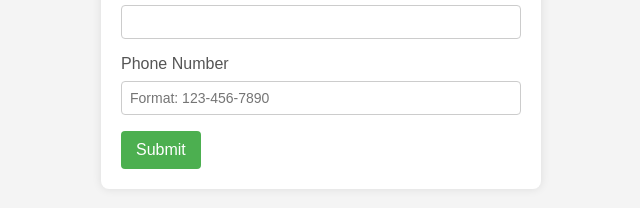
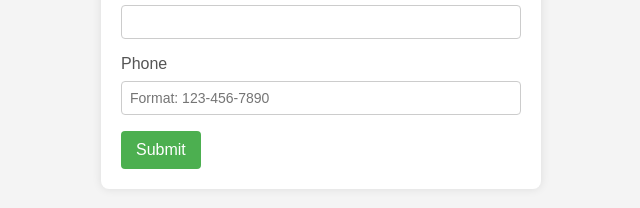
Before and after one commit to premkumarmookiah/node-github-dep, a website: page views/firstpage.html in a window 1280 px wide. Shown: the part 436-644 px from the top of the page, 319-959 px from the left. Drawn offline with Linux system fonts and the light colour scheme.

Commit message:
github_auto_dep_test

```diff
--- a/views/firstpage.html
+++ b/views/firstpage.html
@@ -74,7 +74,7 @@
     <label for="email">Email</label>
     <input type="email" id="email" name="email" required>
 
-    <label for="phone">Phone Number</label>
+    <label for="phone">Phone</label>
     <input type="tel" id="phone" name="phone" pattern="[0-9]{3}-[0-9]{3}-[0-9]{4}" placeholder="Format: 123-456-7890" required>
 
     <button type="submit">Submit</button>
```
